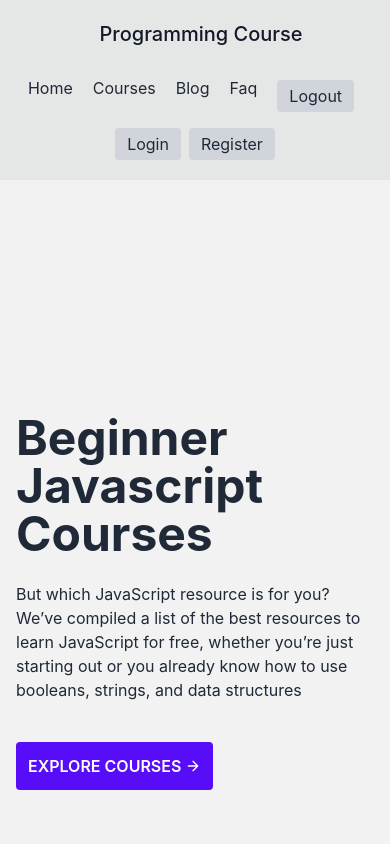
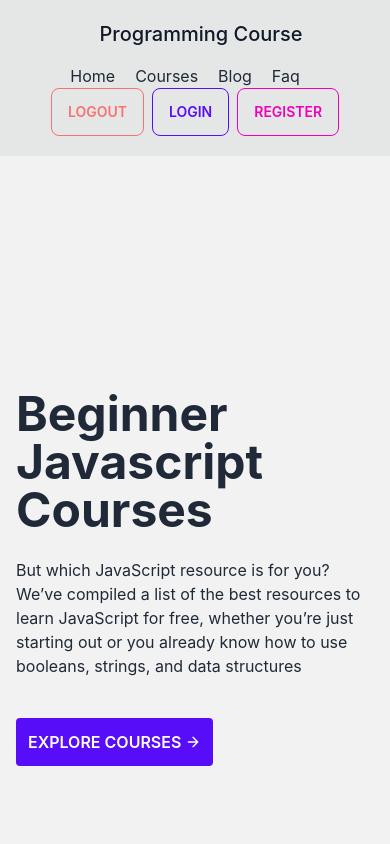
Before and after one commit to anamul101/learning-platform-clinet, a React (Create React App) app: page / in a window 390 px wide. Shown: the top 844 px of the page. Built offline with nearby package versions, Linux system fonts and the light colour scheme.

Commit message:
Header Responsive

```diff
--- a/src/Layout/Main.js
+++ b/src/Layout/Main.js
@@ -1,7 +1,5 @@
 import React from 'react';
 import { Outlet } from 'react-router-dom';
-import Courses from '../Pages/Courses/Courses';
-import CourseName from '../Sheards/CourseName/CourseName';
 import Header from '../Sheards/Header/Header';
 
 const Main = () => {
--- a/src/Routes/Routers/Routers.js
+++ b/src/Routes/Routers/Routers.js
@@ -7,9 +7,6 @@
 import LognIn from "../../Pages/LognIn/LognIn";
 import Register from "../../Pages/Register/Register";
 import ErrorPage from "../../Pages/ErrorPage/ErrorPase";
-import CourseName from "../../Sheards/CourseName/CourseName";
-import CouresDetails from "../../Sheards/CourseDetails/CouresDetails";
-import Header from "../../Sheards/Header/Header";
 import Details from "../../Pages/Details/Details";
 import Chekout from "../../Pages/Chekout/Chekout";
 
--- a/src/Sheards/Header/Header.js
+++ b/src/Sheards/Header/Header.js
@@ -25,17 +25,21 @@
           <Link to='/faq' className='mr-5 hover:text-gray-900'>
             Faq
           </Link>
-          <button  className='inline-flex items-center bg-gray-300 border-0 py-1 px-3 focus:outline-none hover:bg-gray-200 rounded text-base mt-4 md:mt-0 mr-2'>
+          <button  className='btn btn-outline btn-error mr-2'>
             Logout
 
           </button>
+          <button className='btn btn-outline btn-primary mr-2'>
+            <Link to='/lognin'>
+              Login
+            </Link>
+          </button>
+          <button className='btn btn-outline btn-secondary'>
+            <Link to='/register'>
+              Register
+            </Link>
+          </button>
 
-          <Link to='/lognin' className='inline-flex items-center bg-gray-300 border-0 py-1 px-3 focus:outline-none hover:bg-gray-200 rounded text-base mt-4 md:mt-0 mr-2'>
-            Login
-          </Link>
-          <Link to='/register' className='inline-flex items-center bg-gray-300 border-0 py-1 px-3 focus:outline-none hover:bg-gray-200 rounded text-base mt-4 md:mt-0'>
-            Register
-          </Link>
         </nav>
       </div>
     );
```
